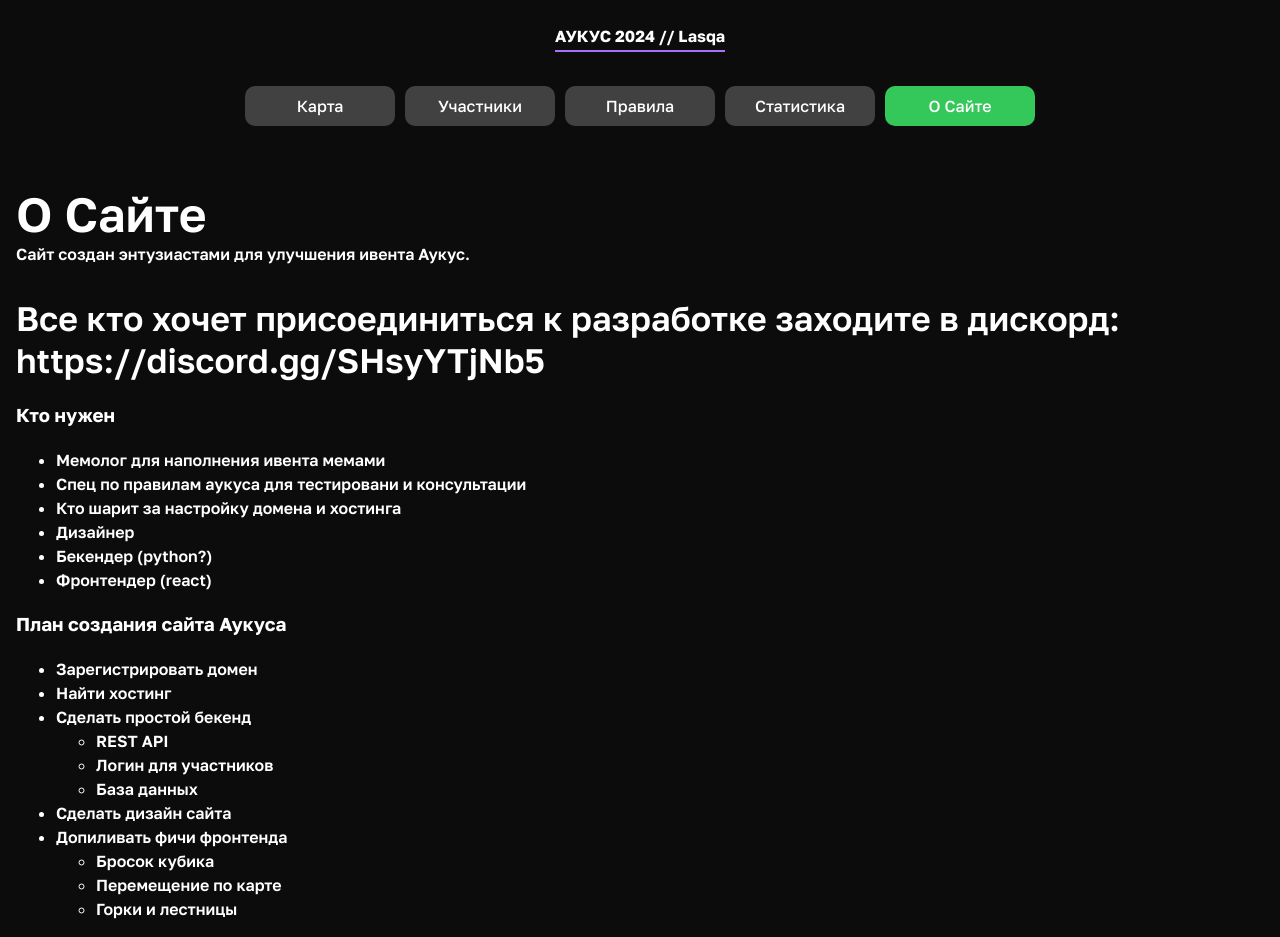
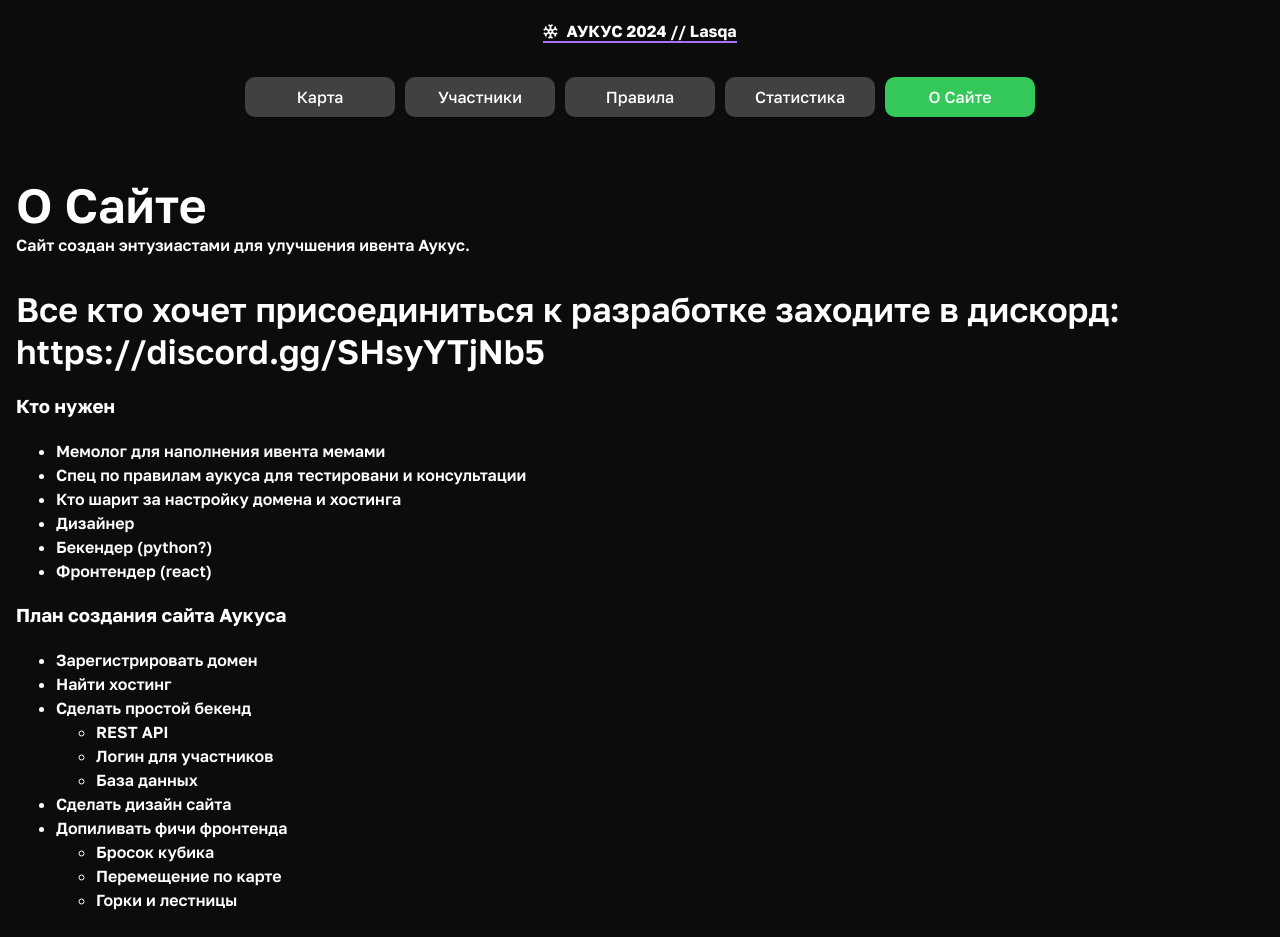
Before and after one commit to i7d3v3l0p3r/aukus-frontend, a React (Create React App) app: page /about in a window 1280 px wide. Built offline with nearby package versions, Linux system fonts and the light colour scheme.

Commit message:
Add logo

```diff
--- a/src/components/MainMenu.tsx
+++ b/src/components/MainMenu.tsx
@@ -26,8 +26,26 @@ export default function MainMenu({ currentPage }: Props) {
       <Box display="block" textAlign={'center'} marginTop={2} marginBottom={2}>
         <Link to={currentPlayer ? `/players/${currentPlayer.url_handle}` : '/'}>
           <Button variant="text" style={{ backgroundColor: 'transparent' }}>
-            <p className="purple" style={{ fontWeight: 'bold' }}>
-              АУКУС 2024 {currentPlayer && `// ${currentPlayer.name}`}
+            <p
+              className="purple"
+              style={{
+                fontWeight: 'bold',
+                paddingBottom: 0,
+                lineHeight: '1.2',
+              }}
+            >
+              <Box
+                display="flex"
+                justifyContent={'center'}
+                alignItems={'center'}
+              >
+                <img
+                  src="/static/logo.png"
+                  alt="logo"
+                  style={{ width: '15px', marginRight: '8px' }}
+                />
+                АУКУС 2024 {currentPlayer && `// ${currentPlayer.name}`}
+              </Box>
             </p>
           </Button>
         </Link>
```
Also changed, not shown: public/static/logo.png (added).
